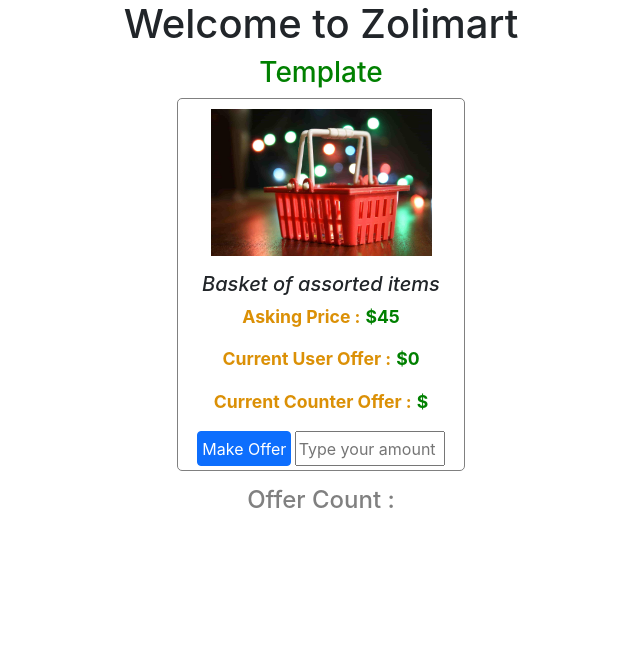
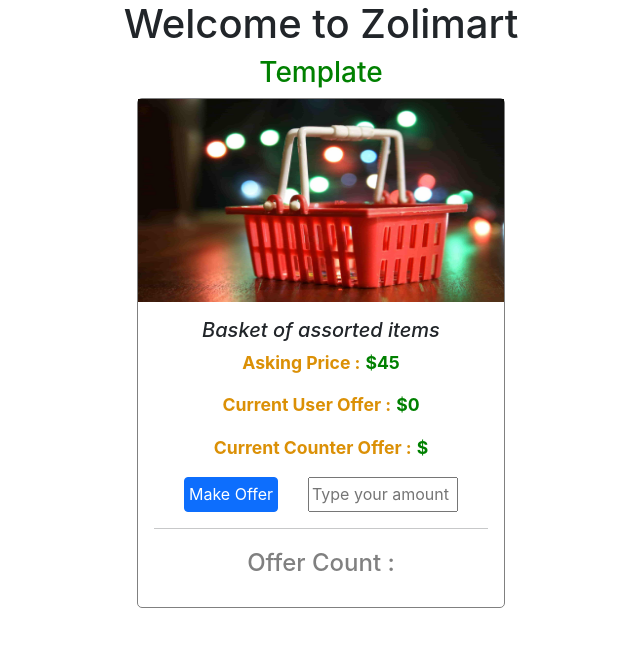
Before and after one commit to IkeGod30/zolimart_app, a React (Create React App) app in the folder haggle/: page / in a window 1280 px wide. Shown: the top 646 px of the page, without its empty margins (319-959 px from the left). Built offline with nearby package versions, Linux system fonts and the light colour scheme.

Commit message:
Updated image dimensions

```diff
--- a/haggle/src/components/ProductImage/ProductImage.jsx
+++ b/haggle/src/components/ProductImage/ProductImage.jsx
@@ -10,6 +10,7 @@ function ProdImg() {
   const [UserOffer, setUserOffer] = useState(0);
   const [counterOffer, setcounterOffer] = useState();
   const [Offercount, setOffercount] = useState(null);
+  // const [isValid, setisValid] = useState(false);
 
   // const [offerPercent, setofferPercent ] = useState();
 
@@ -136,17 +137,18 @@ function ProdImg() {
       <div
         className="card"
         style={{
-          width: "18rem",
-          height: "373px",
+          width: "23rem",
+          height: "510px",
           margin: "0 auto",
           borderRadius: "5px",
           border: "solid gray 1px",
         }}
       >
         <img
-          width="221"
+          width="100%"
           src={basket}
-          style={{ margin: "0 auto", marginTop: "10px" }}
+          height="40%"
+          style={{ margin: "0 auto" }}
         />
         {/* <img src="..." class="card-img-top" alt="..."> */}
         <div className="card-body">
@@ -191,7 +193,7 @@ function ProdImg() {
             />
             {/* <button className="btn btn-primary">Checkout</button> */}
           </div>
-
+          <hr />
           <OfferCount count={Offercount} />
         </div>
       </div>
```
Also changed, not shown: haggle/src/components/OfferCount/OfferCount.jsx (+13 -1 lines).
